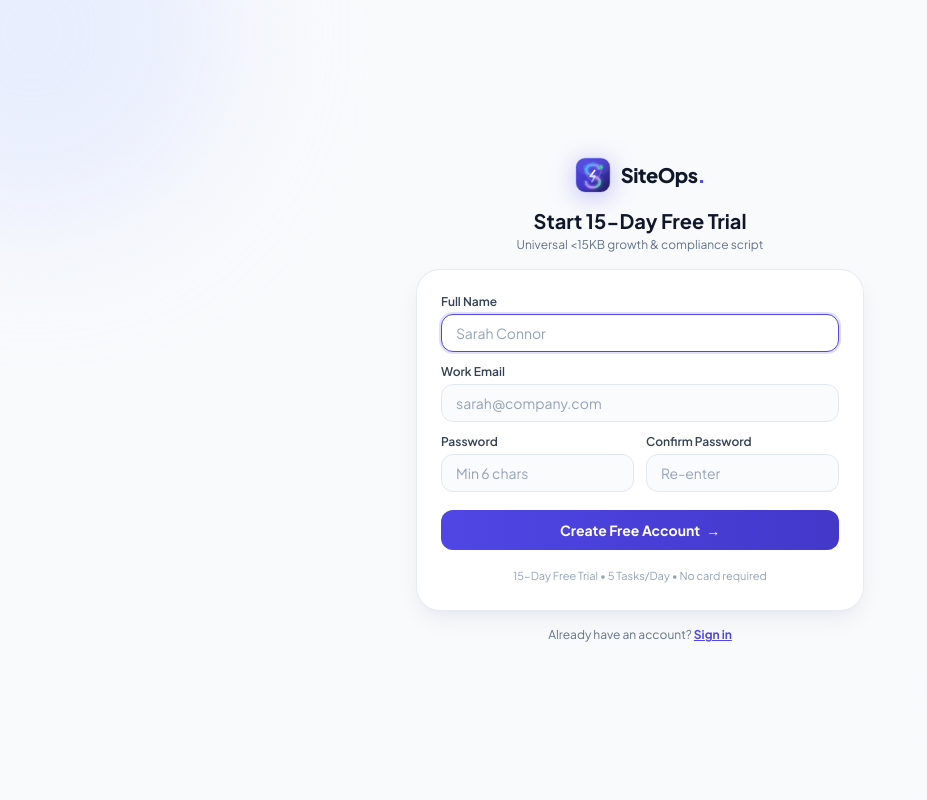
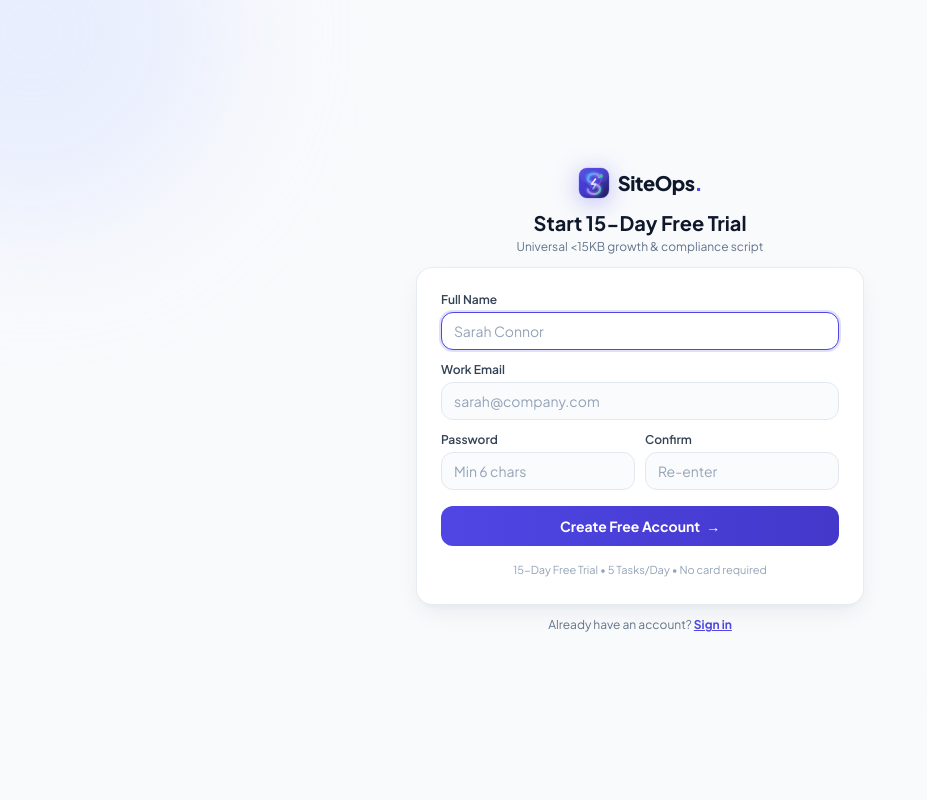
Before and after one commit to SudamaAhirwarDev/siteops.io, a CodeIgniter 4 app: the page made by app/Views/auth/register.php in a window 1280 px wide. Shown: the whole page, without its empty margins (0-927 px from the left). Run offline with PHP 8.4 and a stand-in for CodeIgniter, Linux system fonts and the light colour scheme; the template is opened without the code that fills it, so the values that code supplies are empty; some libraries are stand-ins or nearby versions.

Commit message:
fix: optimize register and login forms to fit within all viewport heights without clipping

```diff
--- a/app/Views/auth/register.php
+++ b/app/Views/auth/register.php
@@ -34,7 +34,7 @@
         }
     </style>
 </head>
-<body class="bg-slate-50 text-slate-800 font-sans antialiased min-h-screen flex flex-col items-center justify-center py-6 px-4 selection:bg-brand-500 selection:text-white relative">
+<body class="bg-slate-50 text-slate-800 font-sans antialiased min-h-screen flex flex-col items-center justify-center py-4 sm:py-6 px-4 selection:bg-brand-500 selection:text-white relative">
 
     <!-- Ambient Calm Glow -->
     <div class="fixed -top-40 -left-40 w-96 h-96 bg-indigo-100/60 rounded-full blur-3xl pointer-events-none"></div>
@@ -42,20 +42,20 @@
 
     <div class="w-full max-w-md relative z-10 my-auto">
         <!-- Brand Header -->
-        <div class="text-center mb-4">
-            <a href="<?= site_url('/') ?>" class="inline-flex items-center gap-2.5 group">
-                <div class="relative w-9 h-9 transition-transform group-hover:scale-105 shrink-0">
+        <div class="text-center mb-3">
+            <a href="<?= site_url('/') ?>" class="inline-flex items-center gap-2 group">
+                <div class="relative w-8 h-8 transition-transform group-hover:scale-105 shrink-0">
                     <img src="<?= base_url('assets/images/logo-icon.svg') ?>" alt="SiteOps Logo" class="w-full h-full drop-shadow-[0_4px_12px_rgba(79,70,229,0.35)]">
                 </div>
                 <span class="text-xl font-extrabold tracking-tight text-slate-900">SiteOps<span class="text-indigo-600">.</span></span>
             </a>
-            <h1 class="text-xl font-bold text-slate-900 mt-2">Start 15-Day Free Trial</h1>
+            <h1 class="text-lg sm:text-xl font-bold text-slate-900 mt-1">Start 15-Day Free Trial</h1>
             <p class="text-xs text-slate-500 mt-0.5">Universal &lt;15KB growth &amp; compliance script</p>
         </div>
 
         <!-- Errors -->
         <?php if (session()->getFlashdata('errors')): ?>
-            <div class="p-3 rounded-xl bg-rose-50 border border-rose-200 text-rose-800 text-xs mb-3 shadow-soft-xs">
+            <div class="p-2.5 rounded-xl bg-rose-50 border border-rose-200 text-rose-800 text-xs mb-3 shadow-soft-xs">
                 <ul class="list-disc list-inside space-y-0.5">
                     <?php foreach (session()->getFlashdata('errors') as $err): ?>
                         <li><?= esc($err) ?></li>
@@ -65,41 +65,41 @@
         <?php endif; ?>
 
         <!-- Register Card -->
-        <div class="bg-white border border-slate-200/80 rounded-2xl sm:rounded-3xl p-5 sm:p-6 shadow-soft-lg relative">
-            <form action="<?= site_url('register') ?>" method="POST" class="space-y-3">
+        <div class="bg-white border border-slate-200/80 rounded-2xl p-4 sm:p-6 shadow-soft-lg relative">
+            <form action="<?= site_url('register') ?>" method="POST" class="space-y-2.5 sm:space-y-3">
                 <?= csrf_field() ?>
 
                 <div>
                     <label for="name" class="block text-xs font-semibold text-slate-700 mb-1">Full Name</label>
                     <input type="text" id="name" name="name" value="<?= old('name') ?>" required autofocus
-                           class="w-full bg-slate-50/70 border border-slate-200 text-slate-900 rounded-xl px-3.5 py-2 text-sm placeholder-slate-400 focus:bg-white focus:outline-none focus:border-indigo-600 focus:ring-2 focus:ring-indigo-500/20 transition-all"
+                           class="w-full bg-slate-50/70 border border-slate-200 text-slate-900 rounded-xl px-3 py-1.5 sm:py-2 text-sm placeholder-slate-400 focus:bg-white focus:outline-none focus:border-indigo-600 focus:ring-2 focus:ring-indigo-500/20 transition-all"
                            placeholder="Sarah Connor">
                 </div>
 
                 <div>
                     <label for="email" class="block text-xs font-semibold text-slate-700 mb-1">Work Email</label>
                     <input type="email" id="email" name="email" value="<?= old('email') ?>" required
-                           class="w-full bg-slate-50/70 border border-slate-200 text-slate-900 rounded-xl px-3.5 py-2 text-sm placeholder-slate-400 focus:bg-white focus:outline-none focus:border-indigo-600 focus:ring-2 focus:ring-indigo-500/20 transition-all"
+                           class="w-full bg-slate-50/70 border border-slate-200 text-slate-900 rounded-xl px-3 py-1.5 sm:py-2 text-sm placeholder-slate-400 focus:bg-white focus:outline-none focus:border-indigo-600 focus:ring-2 focus:ring-indigo-500/20 transition-all"
                            placeholder="sarah@company.com">
                 </div>
 
-                <div class="grid grid-cols-1 sm:grid-cols-2 gap-3">
+                <div class="grid grid-cols-2 gap-2.5">
                     <div>
                         <label for="password" class="block text-xs font-semibold text-slate-700 mb-1">Password</label>
                         <input type="password" id="password" name="password" required minlength="6"
-                               class="w-full bg-slate-50/70 border border-slate-200 text-slate-900 rounded-xl px-3.5 py-2 text-sm placeholder-slate-400 focus:bg-white focus:outline-none focus:border-indigo-600 focus:ring-2 focus:ring-indigo-500/20 transition-all"
+                               class="w-full bg-slate-50/70 border border-slate-200 text-slate-900 rounded-xl px-3 py-1.5 sm:py-2 text-sm placeholder-slate-400 focus:bg-white focus:outline-none focus:border-indigo-600 focus:ring-2 focus:ring-indigo-500/20 transition-all"
                                placeholder="Min 6 chars">
                     </div>
 
                     <div>
-                        <label for="password_confirm" class="block text-xs font-semibold text-slate-700 mb-1">Confirm Password</label>
+                        <label for="password_confirm" class="block text-xs font-semibold text-slate-700 mb-1">Confirm</label>
                         <input type="password" id="password_confirm" name="password_confirm" required minlength="6"
-                               class="w-full bg-slate-50/70 border border-slate-200 text-slate-900 rounded-xl px-3.5 py-2 text-sm placeholder-slate-400 focus:bg-white focus:outline-none focus:border-indigo-600 focus:ring-2 focus:ring-indigo-500/20 transition-all"
+                               class="w-full bg-slate-50/70 border border-slate-200 text-slate-900 rounded-xl px-3 py-1.5 sm:py-2 text-sm placeholder-slate-400 focus:bg-white focus:outline-none focus:border-indigo-600 focus:ring-2 focus:ring-indigo-500/20 transition-all"
                                placeholder="Re-enter">
                     </div>
                 </div>
 
-                <div class="pt-1.5">
+                <div class="pt-1">
                     <button type="submit" class="w-full py-2.5 px-4 rounded-xl text-sm font-bold text-white bg-gradient-to-r from-indigo-600 to-indigo-700 hover:from-indigo-500 hover:to-indigo-600 shadow-soft-sm transition-all flex items-center justify-center gap-1.5">
                         <span>Create Free Account</span>
                         <span>&rarr;</span>
@@ -107,13 +107,13 @@
                 </div>
             </form>
 
-            <div class="mt-3 text-center">
+            <div class="mt-2.5 text-center">
                 <span class="text-[11px] text-slate-400">15-Day Free Trial &bull; 5 Tasks/Day &bull; No card required</span>
             </div>
         </div>
 
         <!-- Footer -->
-        <p class="text-center text-xs text-slate-500 mt-4">
+        <p class="text-center text-xs text-slate-500 mt-3">
             Already have an account?
             <a href="<?= site_url('login') ?>" class="font-bold text-indigo-600 hover:text-indigo-700 underline">Sign in</a>
         </p>
```
Also changed, not shown: app/Views/auth/login.php (+14 -14 lines).
